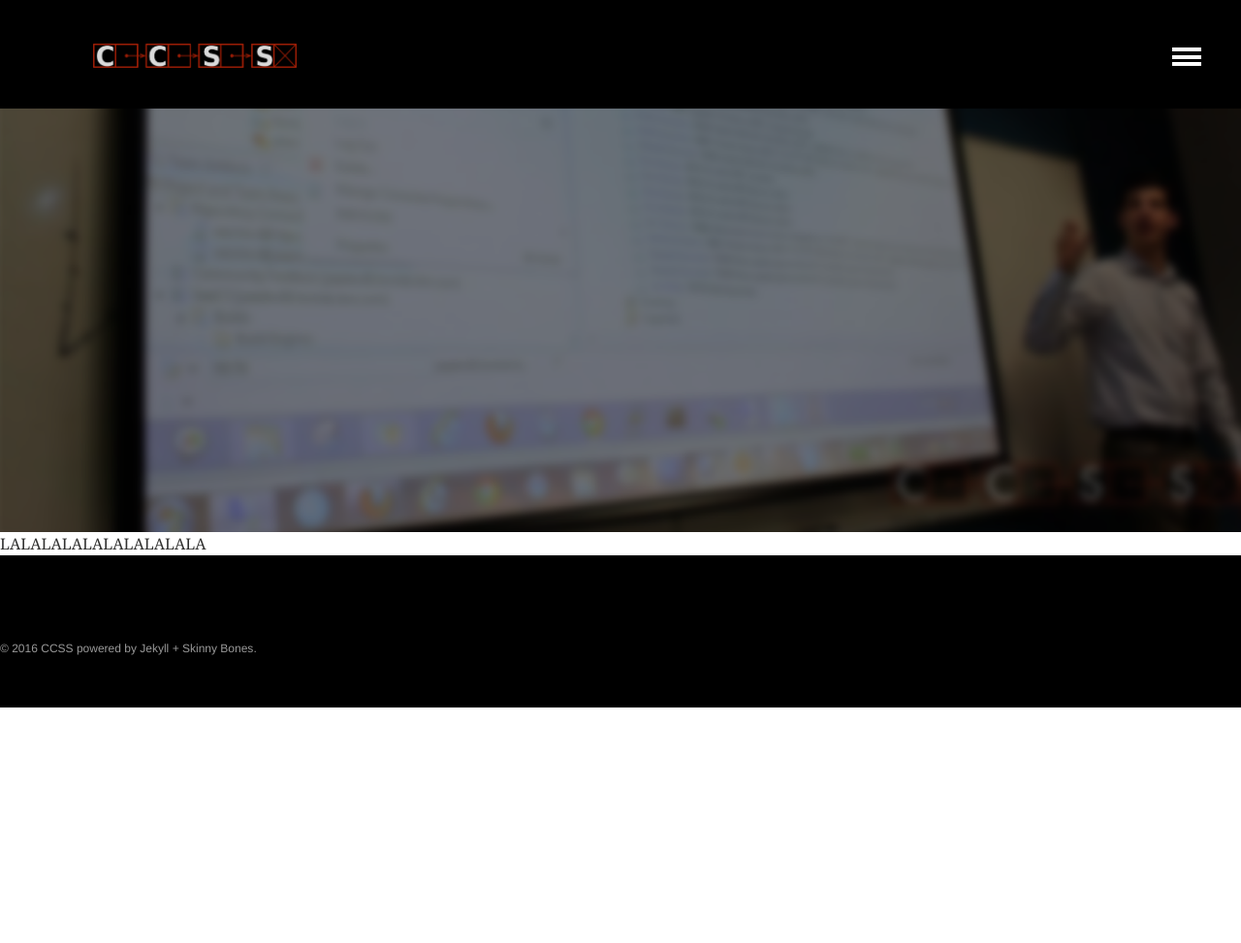
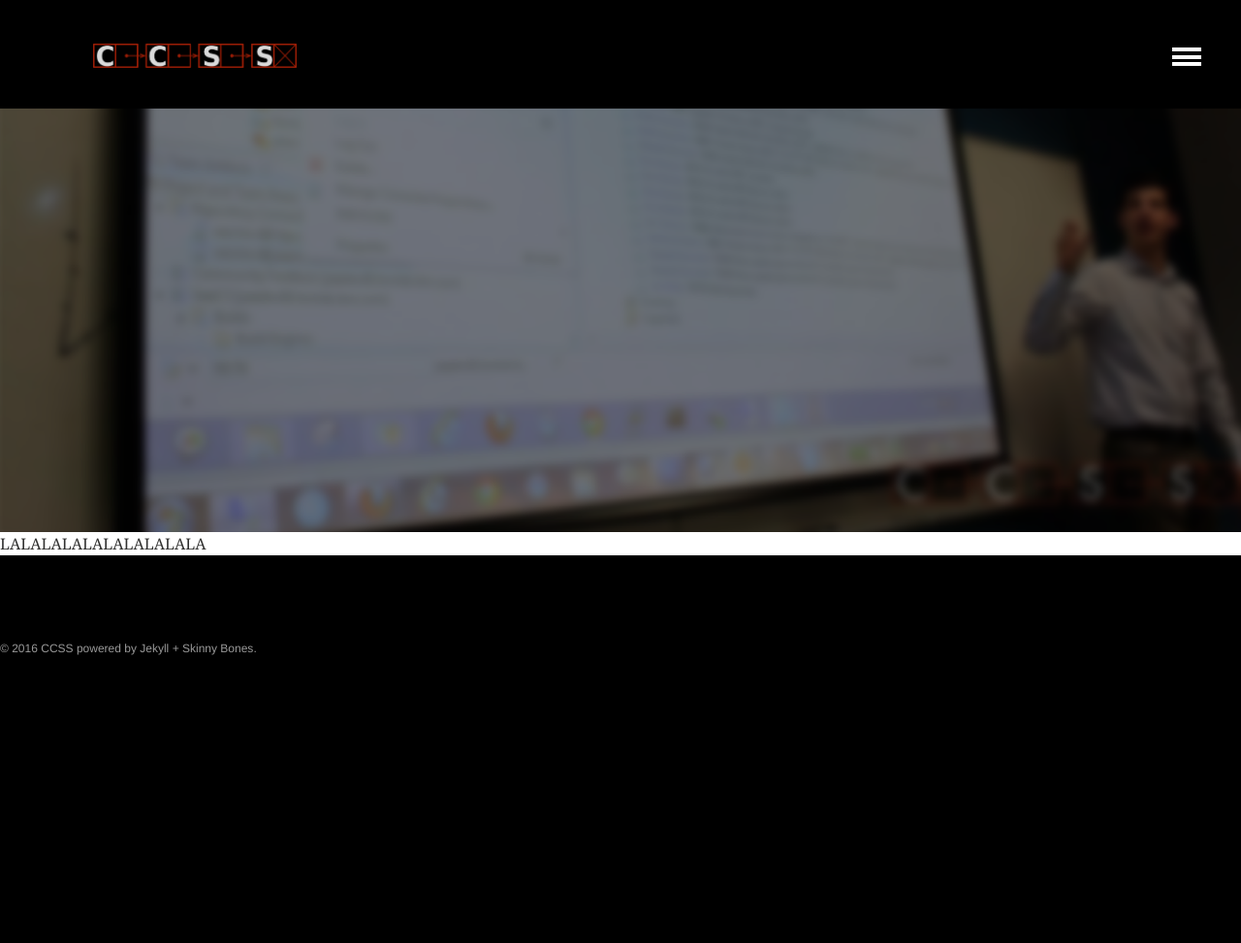
Before and after one commit to brittnylapierre/ccss_web, a Jekyll site: the page built from index.md, in a window 1280 px wide. Shown: the whole page at 97% size. Built offline with Jekyll 4.4.1, drawn with Linux system fonts in a browser that asks for light colours; before the commit the page ends 900 px from its top, so only the background shows below that.

Commit message:
Updated _layout.scss

```diff
--- a/_sass/_layout.scss
+++ b/_sass/_layout.scss
@@ -364,6 +364,7 @@
     background-color: black;
     width: 100vw;
     max-width: 100vw;
+    height: 400px;
     margin: 0;
     right: 0;
     left: 0;
```
